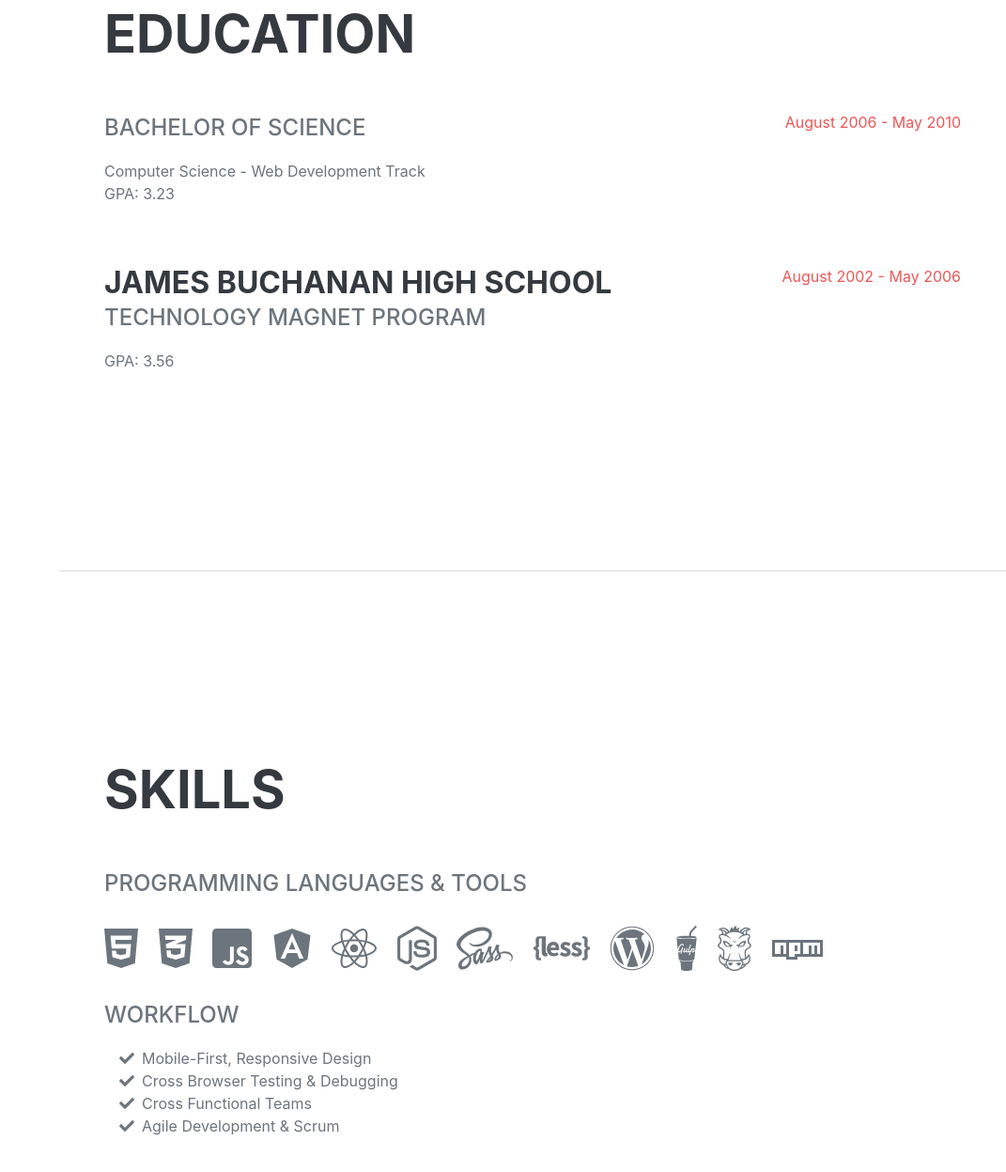
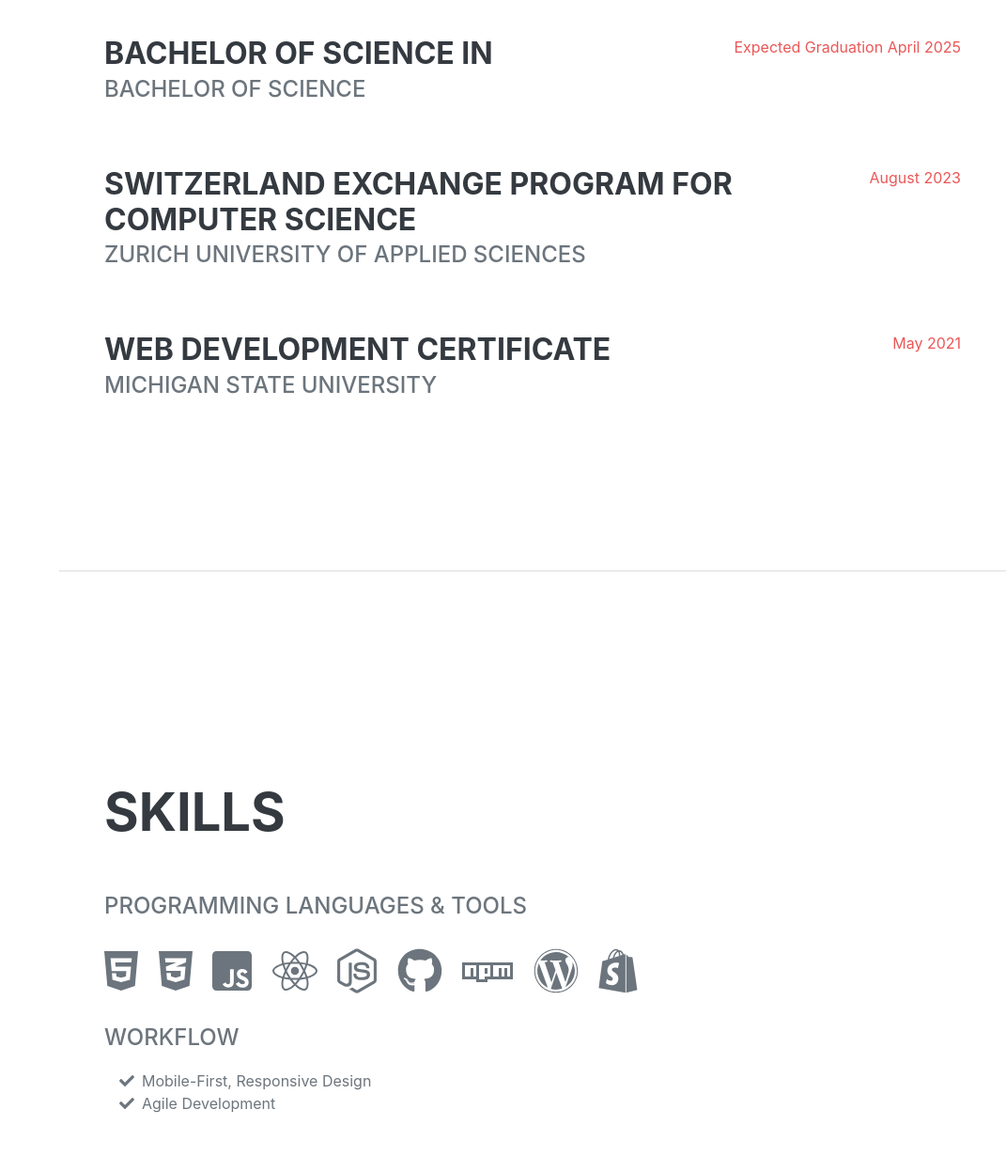
Before and after one commit to devontehillman/PortfolioTake4, a website: page src/pug/index.pug in a window 1280 px wide. Shown: the part 2117-3364 px from the top of the page at 94% size, without its empty margins (209-1280 px from the left). Drawn offline with nearby package versions, Linux system fonts and the light colour scheme; files that its build step writes are made by us from their sources; files whose address does not match are found by name; a web font is replaced by a local one.

Commit message:
Adding My Skills

```diff
--- a/src/pug/index.pug
+++ b/src/pug/index.pug
@@ -78,7 +78,7 @@ html(lang='en')
                             p
                                 | Grand Valley's Solar Racing Club is an organization dedicated to advancing solar energy technology through innovation, education, and hands-on experience. My role in the club was to create a brand new website to my mission was to craft a brand new website that would exhibit professionalism to attract new members, sponsors, and showcase the vibrant culture of the club.
                         .flex-shrink-0
-                            span.text-primary COMING SOON
+                            span.text-primary DESCRIPTION COMING SOON
 
                     .d-flex.flex-column.flex-md-row.justify-content-between.mb-5
                         .flex-grow-1
@@ -87,7 +87,7 @@ html(lang='en')
                             p
                                 | Royal Body Bootcamp classes are high interval training (HIIT) classes focused on getting your heart rate up in a fun and effective way. MY role was to come into and continue to develop the shopify website they had set up. My focus was on attracting new members, providing information for existing members and provide a hub where updates and merchandise could be sold.
                         .flex-shrink-0
-                            span.text-primary VIDEO DESCRIPTION COMING SOON
+                            span.text-primary DESCRIPTION COMING SOON
 
                     .d-flex.flex-column.flex-md-row.justify-content-between.mb-5
                         .flex-grow-1
@@ -96,7 +96,7 @@ html(lang='en')
                             p
                                 | The Battle Creek YMCA, a pillar of community wellness, I proposed a to refactor their website to improve their digital presence and user experience. The YMCA serves as a vibrant community hub committed to wellness goals. I set out to streamline the navigation, provide brief descriptions of diverse workout equipment and classes, to drive members to take action. The refactored website reflects the YMCA's dedication to fostering a supportive diverse community environment for healthy living.
                         .flex-shrink-0
-                            span.text-primary VIDEO DESCRIPTION COMING SOON
+                            span.text-primary DESCRIPTION COMING SOON
 
             hr.m-0
 
@@ -107,20 +107,24 @@ html(lang='en')
 
                     .d-flex.flex-column.flex-md-row.justify-content-between.mb-5
                         .flex-grow-1
-                            h3.mb-0
+                            h3.mb-0 Bachelor of Science in
                             .subheading.mb-3 Bachelor of Science
-                            div Computer Science - Web Development Track
-                            p GPA: 3.23
                         .flex-shrink-0
-                            span.text-primary August 2006 - May 2010
+                            span.text-primary Expected Graduation April 2025
 
-                    .d-flex.flex-column.flex-md-row.justify-content-between
+                    .d-flex.flex-column.flex-md-row.justify-content-between.mb-5
                         .flex-grow-1
-                            h3.mb-0 James Buchanan High School
-                            .subheading.mb-3 Technology Magnet Program
-                            p GPA: 3.56
+                            h3.mb-0 Switzerland Exchange Program for Computer Science
+                            .subheading.mb-3 Zurich University of Applied Sciences
                         .flex-shrink-0
-                            span.text-primary August 2002 - May 2006
+                            span.text-primary August 2023
+
+                    .d-flex.flex-column.flex-md-row.justify-content-between.mb-5
+                        .flex-grow-1
+                            h3.mb-0 Web Development Certificate
+                            .subheading.mb-3 Michigan State University
+                        .flex-shrink-0
+                            span.text-primary May 2021
 
             hr.m-0
 
@@ -137,23 +141,18 @@ html(lang='en')
                         li.list-inline-item
                             i.fab.fa-js-square
                         li.list-inline-item
-                            i.fab.fa-angular
-                        li.list-inline-item
                             i.fab.fa-react
                         li.list-inline-item
                             i.fab.fa-node-js
                         li.list-inline-item
-                            i.fab.fa-sass
+                            i.fab.fa-github
                         li.list-inline-item
-                            i.fab.fa-less
+                            i.fab.fa-npm
                         li.list-inline-item
                             i.fab.fa-wordpress
                         li.list-inline-item
-                            i.fab.fa-gulp
-                        li.list-inline-item
-                            i.fab.fa-grunt
-                        li.list-inline-item
-                            i.fab.fa-npm
+                            i.fab.fa-shopify
+
                     .subheading.mb-3 Workflow
                     ul.fa-ul.mb-0
                         li
@@ -163,15 +162,7 @@ html(lang='en')
                         li
                             span.fa-li
                                 i.fas.fa-check
-                            | Cross Browser Testing & Debugging
-                        li
-                            span.fa-li
-                                i.fas.fa-check
-                            | Cross Functional Teams
-                        li
-                            span.fa-li
-                                i.fas.fa-check
-                            | Agile Development & Scrum
+                            | Agile Development
 
             hr.m-0
 
```
Also changed, not shown: dist/index.html.
